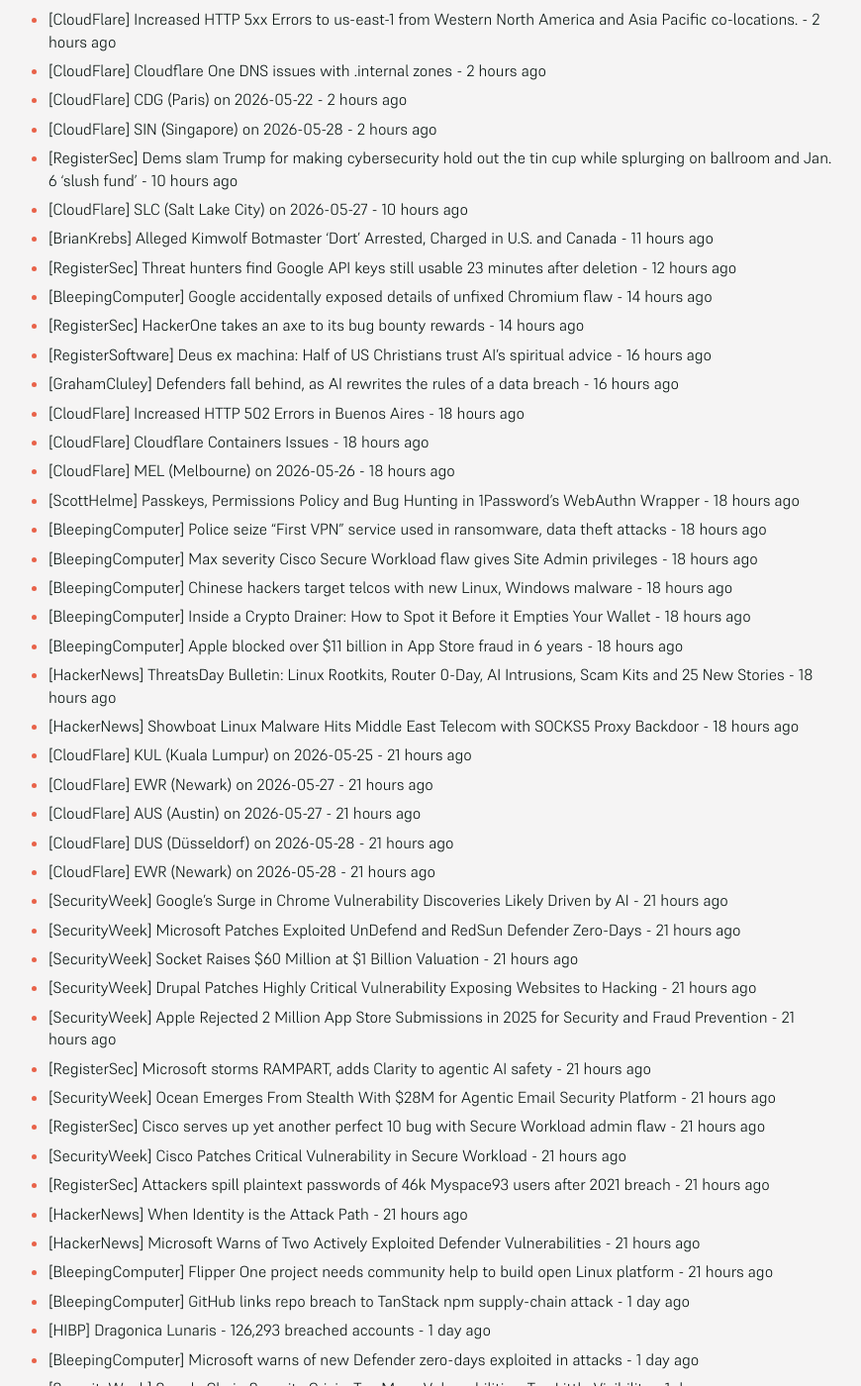
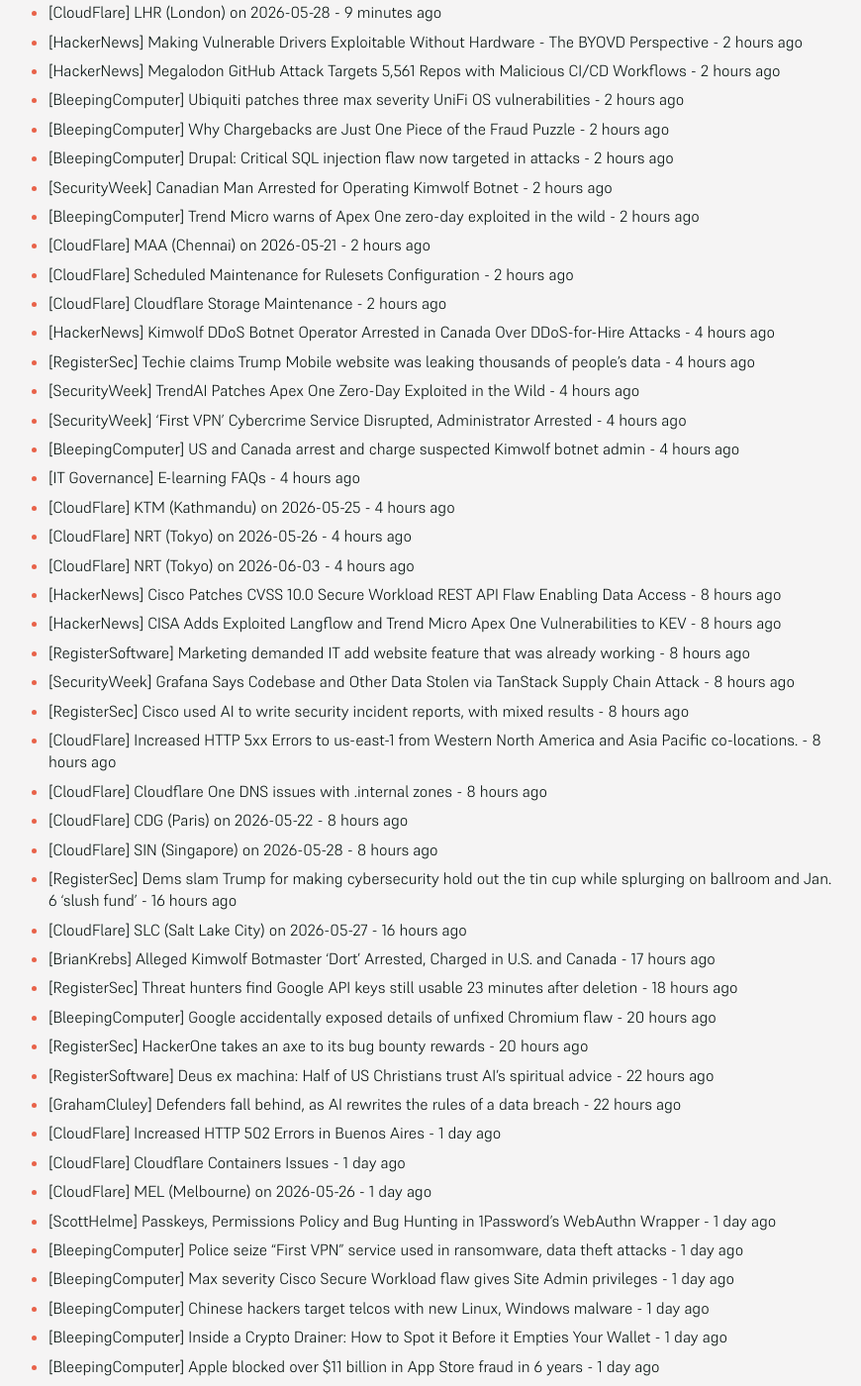
Before and after one commit to SecOpsNews/news, a Jekyll site: the page built from index.md, in a window 1280 px wide and 1400 px high, scrolled down 413 px. Shown: the whole window at 99% size, without its empty margins (215-1085 px from the left). Built offline with Jekyll 4.4.1, drawn with Linux system fonts in a browser that asks for light colours; some of the changed text lies outside the part shown.

Commit message:
New Feed

```diff
--- a/index.md
+++ b/index.md
@@ -9,52 +9,76 @@ description: Latest Updates
 
 <!-- SecOps start -->
 
-- [HackerNews] Cisco Patches CVSS 10.0 Secure Workload REST API Flaw Enabling Data Access - 2 hours ago
-- [HackerNews] CISA Adds Exploited Langflow and Trend Micro Apex One Vulnerabilities to KEV - 2 hours ago
-- [RegisterSoftware] Marketing demanded IT add website feature that was already working - 2 hours ago
-- [SecurityWeek] Grafana Says Codebase and Other Data Stolen via TanStack Supply Chain Attack - 2 hours ago
-- [RegisterSec] Cisco used AI to write security incident reports, with mixed results - 2 hours ago
-- [CloudFlare] Increased HTTP 5xx Errors to us-east-1 from Western North America and Asia Pacific co-locations. - 2 hours ago
-- [CloudFlare] Cloudflare One DNS issues with .internal zones - 2 hours ago
-- [CloudFlare] CDG (Paris) on 2026-05-22 - 2 hours ago
-- [CloudFlare] SIN (Singapore) on 2026-05-28 - 2 hours ago
-- [RegisterSec] Dems slam Trump for making cybersecurity hold out the tin cup while splurging on ballroom and Jan. 6 'slush fund' - 10 hours ago
-- [CloudFlare] SLC (Salt Lake City) on 2026-05-27 - 10 hours ago
-- [BrianKrebs] Alleged Kimwolf Botmaster ‘Dort’ Arrested, Charged in U.S. and Canada - 11 hours ago
-- [RegisterSec] Threat hunters find Google API keys still usable 23 minutes after deletion - 12 hours ago
-- [BleepingComputer] Google accidentally exposed details of unfixed Chromium flaw - 14 hours ago
-- [RegisterSec] HackerOne takes an axe to its bug bounty rewards - 14 hours ago
-- [RegisterSoftware] Deus ex machina: Half of US Christians trust AI's spiritual advice - 16 hours ago
-- [GrahamCluley] Defenders fall behind, as AI rewrites the rules of a data breach - 16 hours ago
-- [CloudFlare] Increased HTTP 502 Errors in Buenos Aires - 18 hours ago
-- [CloudFlare] Cloudflare Containers Issues - 18 hours ago
-- [CloudFlare] MEL (Melbourne) on 2026-05-26 - 18 hours ago
-- [ScottHelme] Passkeys, Permissions Policy and Bug Hunting in 1Password's WebAuthn Wrapper - 18 hours ago
-- [BleepingComputer] Police seize “First VPN” service used in ransomware, data theft attacks - 18 hours ago
-- [BleepingComputer] Max severity Cisco Secure Workload flaw gives Site Admin privileges - 18 hours ago
-- [BleepingComputer] Chinese hackers target telcos with new Linux, Windows malware - 18 hours ago
-- [BleepingComputer] Inside a Crypto Drainer: How to Spot it Before it Empties Your Wallet - 18 hours ago
-- [BleepingComputer] Apple blocked over $11 billion in App Store fraud in 6 years - 18 hours ago
-- [HackerNews] ThreatsDay Bulletin: Linux Rootkits, Router 0-Day, AI Intrusions, Scam Kits and 25 New Stories - 18 hours ago
-- [HackerNews] Showboat Linux Malware Hits Middle East Telecom with SOCKS5 Proxy Backdoor - 18 hours ago
-- [CloudFlare] KUL (Kuala Lumpur) on 2026-05-25 - 21 hours ago
-- [CloudFlare] EWR (Newark) on 2026-05-27 - 21 hours ago
-- [CloudFlare] AUS (Austin) on 2026-05-27 - 21 hours ago
-- [CloudFlare] DUS (Düsseldorf) on 2026-05-28 - 21 hours ago
-- [CloudFlare] EWR (Newark) on 2026-05-28 - 21 hours ago
-- [SecurityWeek] Google’s Surge in Chrome Vulnerability Discoveries Likely Driven by AI - 21 hours ago
-- [SecurityWeek] Microsoft Patches Exploited UnDefend and RedSun Defender Zero-Days - 21 hours ago
-- [SecurityWeek] Socket Raises $60 Million at $1 Billion Valuation - 21 hours ago
-- [SecurityWeek] Drupal Patches Highly Critical Vulnerability Exposing Websites to Hacking - 21 hours ago
-- [SecurityWeek] Apple Rejected 2 Million App Store Submissions in 2025 for Security and Fraud Prevention - 21 hours ago
-- [RegisterSec] Microsoft storms RAMPART, adds Clarity to agentic AI safety - 21 hours ago
-- [SecurityWeek] Ocean Emerges From Stealth With $28M for Agentic Email Security Platform - 21 hours ago
-- [RegisterSec] Cisco serves up yet another perfect 10 bug with Secure Workload admin flaw - 21 hours ago
-- [SecurityWeek] Cisco Patches Critical Vulnerability in Secure Workload - 21 hours ago
-- [RegisterSec] Attackers spill plaintext passwords of 46k Myspace93 users after 2021 breach - 21 hours ago
-- [HackerNews] When Identity is the Attack Path - 21 hours ago
-- [HackerNews] Microsoft Warns of Two Actively Exploited Defender Vulnerabilities - 21 hours ago
-- [BleepingComputer] Flipper One project needs community help to build open Linux platform - 21 hours ago
+- [BleepingComputer] Former US execs plead guilty to aiding tech support scammers - 9 minutes ago
+- [SecurityWeek] In Other News: Industrial Router Exploitation, CISA KEV Nomination Form, Gas Station Hacking - 9 minutes ago
+- [CloudFlare] FRA (Frankfurt) on 2026-05-22 - 9 minutes ago
+- [CloudFlare] Cloudflare Dashboard and Cloudflare API service issues - 9 minutes ago
+- [CloudFlare] LHR (London) on 2026-05-28 - 9 minutes ago
+- [HackerNews] Making Vulnerable Drivers Exploitable Without Hardware - The BYOVD Perspective - 2 hours ago
+- [HackerNews] Megalodon GitHub Attack Targets 5,561 Repos with Malicious CI/CD Workflows - 2 hours ago
+- [BleepingComputer] Ubiquiti patches three max severity UniFi OS vulnerabilities - 2 hours ago
+- [BleepingComputer] Why Chargebacks are Just One Piece of the Fraud Puzzle - 2 hours ago
+- [BleepingComputer] Drupal: Critical SQL injection flaw now targeted in attacks - 2 hours ago
+- [SecurityWeek] Canadian Man Arrested for Operating Kimwolf Botnet - 2 hours ago
+- [BleepingComputer] Trend Micro warns of Apex One zero-day exploited in the wild - 2 hours ago
+- [CloudFlare] MAA (Chennai) on 2026-05-21 - 2 hours ago
+- [CloudFlare] Scheduled Maintenance for Rulesets Configuration - 2 hours ago
+- [CloudFlare] Cloudflare Storage Maintenance - 2 hours ago
+- [HackerNews] Kimwolf DDoS Botnet Operator Arrested in Canada Over DDoS-for-Hire Attacks - 4 hours ago
+- [RegisterSec] Techie claims Trump Mobile website was leaking thousands of people's data - 4 hours ago
+- [SecurityWeek] TrendAI Patches Apex One Zero-Day Exploited in the Wild - 4 hours ago
+- [SecurityWeek] ‘First VPN’ Cybercrime Service Disrupted, Administrator Arrested - 4 hours ago
+- [BleepingComputer] US and Canada arrest and charge suspected Kimwolf botnet admin - 4 hours ago
+- [IT Governance] E-learning FAQs - 4 hours ago
+- [CloudFlare] KTM (Kathmandu) on 2026-05-25 - 4 hours ago
+- [CloudFlare] NRT (Tokyo) on 2026-05-26 - 4 hours ago
+- [CloudFlare] NRT (Tokyo) on 2026-06-03 - 4 hours ago
+- [HackerNews] Cisco Patches CVSS 10.0 Secure Workload REST API Flaw Enabling Data Access - 8 hours ago
+- [HackerNews] CISA Adds Exploited Langflow and Trend Micro Apex One Vulnerabilities to KEV - 8 hours ago
+- [RegisterSoftware] Marketing demanded IT add website feature that was already working - 8 hours ago
+- [SecurityWeek] Grafana Says Codebase and Other Data Stolen via TanStack Supply Chain Attack - 8 hours ago
+- [RegisterSec] Cisco used AI to write security incident reports, with mixed results - 8 hours ago
+- [CloudFlare] Increased HTTP 5xx Errors to us-east-1 from Western North America and Asia Pacific co-locations. - 8 hours ago
+- [CloudFlare] Cloudflare One DNS issues with .internal zones - 8 hours ago
+- [CloudFlare] CDG (Paris) on 2026-05-22 - 8 hours ago
+- [CloudFlare] SIN (Singapore) on 2026-05-28 - 8 hours ago
+- [RegisterSec] Dems slam Trump for making cybersecurity hold out the tin cup while splurging on ballroom and Jan. 6 'slush fund' - 16 hours ago
+- [CloudFlare] SLC (Salt Lake City) on 2026-05-27 - 16 hours ago
+- [BrianKrebs] Alleged Kimwolf Botmaster ‘Dort’ Arrested, Charged in U.S. and Canada - 17 hours ago
+- [RegisterSec] Threat hunters find Google API keys still usable 23 minutes after deletion - 18 hours ago
+- [BleepingComputer] Google accidentally exposed details of unfixed Chromium flaw - 20 hours ago
+- [RegisterSec] HackerOne takes an axe to its bug bounty rewards - 20 hours ago
+- [RegisterSoftware] Deus ex machina: Half of US Christians trust AI's spiritual advice - 22 hours ago
+- [GrahamCluley] Defenders fall behind, as AI rewrites the rules of a data breach - 22 hours ago
+- [CloudFlare] Increased HTTP 502 Errors in Buenos Aires - 1 day ago
+- [CloudFlare] Cloudflare Containers Issues - 1 day ago
+- [CloudFlare] MEL (Melbourne) on 2026-05-26 - 1 day ago
+- [ScottHelme] Passkeys, Permissions Policy and Bug Hunting in 1Password's WebAuthn Wrapper - 1 day ago
+- [BleepingComputer] Police seize “First VPN” service used in ransomware, data theft attacks - 1 day ago
+- [BleepingComputer] Max severity Cisco Secure Workload flaw gives Site Admin privileges - 1 day ago
+- [BleepingComputer] Chinese hackers target telcos with new Linux, Windows malware - 1 day ago
+- [BleepingComputer] Inside a Crypto Drainer: How to Spot it Before it Empties Your Wallet - 1 day ago
+- [BleepingComputer] Apple blocked over $11 billion in App Store fraud in 6 years - 1 day ago
+- [HackerNews] ThreatsDay Bulletin: Linux Rootkits, Router 0-Day, AI Intrusions, Scam Kits and 25 New Stories - 1 day ago
+- [HackerNews] Showboat Linux Malware Hits Middle East Telecom with SOCKS5 Proxy Backdoor - 1 day ago
+- [CloudFlare] KUL (Kuala Lumpur) on 2026-05-25 - 1 day ago
+- [CloudFlare] EWR (Newark) on 2026-05-27 - 1 day ago
+- [CloudFlare] AUS (Austin) on 2026-05-27 - 1 day ago
+- [CloudFlare] DUS (Düsseldorf) on 2026-05-28 - 1 day ago
+- [CloudFlare] EWR (Newark) on 2026-05-28 - 1 day ago
+- [SecurityWeek] Google’s Surge in Chrome Vulnerability Discoveries Likely Driven by AI - 1 day ago
+- [SecurityWeek] Microsoft Patches Exploited UnDefend and RedSun Defender Zero-Days - 1 day ago
+- [SecurityWeek] Socket Raises $60 Million at $1 Billion Valuation - 1 day ago
+- [SecurityWeek] Drupal Patches Highly Critical Vulnerability Exposing Websites to Hacking - 1 day ago
+- [SecurityWeek] Apple Rejected 2 Million App Store Submissions in 2025 for Security and Fraud Prevention - 1 day ago
+- [RegisterSec] Microsoft storms RAMPART, adds Clarity to agentic AI safety - 1 day ago
+- [SecurityWeek] Ocean Emerges From Stealth With $28M for Agentic Email Security Platform - 1 day ago
+- [RegisterSec] Cisco serves up yet another perfect 10 bug with Secure Workload admin flaw - 1 day ago
+- [SecurityWeek] Cisco Patches Critical Vulnerability in Secure Workload - 1 day ago
+- [RegisterSec] Attackers spill plaintext passwords of 46k Myspace93 users after 2021 breach - 1 day ago
+- [HackerNews] When Identity is the Attack Path - 1 day ago
+- [HackerNews] Microsoft Warns of Two Actively Exploited Defender Vulnerabilities - 1 day ago
+- [BleepingComputer] Flipper One project needs community help to build open Linux platform - 1 day ago
 - [BleepingComputer] GitHub links repo breach to TanStack npm supply-chain attack - 1 day ago
 - [HIBP] Dragonica Lunaris - 126,293 breached accounts - 1 day ago
 - [BleepingComputer] Microsoft warns of new Defender zero-days exploited in attacks - 1 day ago
@@ -99,46 +123,26 @@ description: Latest Updates
 - [CloudFlare] NRT (Tokyo) on 2026-05-20 - 1 day ago
 - [CloudFlare] Workers subrequests returning 1006 - 1 day ago
 - [CloudFlare] MEL (Melbourne) on 2026-05-26 - 1 day ago
-- [SecurityWeek] Anthropic Silently Patches Claude Code Sandbox Bypass - 1 day ago
-- [HackerNews] Agent AI is Coming. Are You Ready? - 1 day ago
-- [SecurityWeek] 1Password Teams With OpenAI to Stop AI Coding Agents From Leaking Credentials - 1 day ago
-- [HackerNews] Webworm Deploys EchoCreep and GraphWorm Backdoors Using Discord and MS Graph API - 1 day ago
-- [SecurityWeek] AI-Powered App Attacks Are Faster, More Frequent and Harder to Stop - 1 day ago
-- [HackerNews] Microsoft Takes Down Malware-Signing Service Behind Ransomware Attacks - 1 day ago
-- [SecurityWeek] Microsoft Rolls Out Mitigations for ‘YellowKey’ BitLocker Bypass - 1 day ago
-- [SecurityWeek] Quantum Bridge Raises $8 Million for Quantum-Safe Key Distribution Solution - 1 day ago
-- [IT Governance] 101 Ways to Engage Your Colleagues in Data Protection - 1 day ago
-- [ScottHelme] Open-Sourcing passkeys-php: A Security-Focused WebAuthn Library for PHP - 1 day ago
-- [IT Governance] Your ‘Meet the Team’ Page: The Security Risks of Corporate Visibility - 1 day ago
-- [BleepingComputer] Drupal critical update to fix bug with high exploitation risk - 1 day ago
-- [BleepingComputer] Identity Alone Isn't Enough: Why Device Security Has to Share the Load - 1 day ago
-- [BleepingComputer] Grafana breach caused by missed token rotation after TanStack attack - 1 day ago
-- [CloudFlare] Increased HTTP 502 Errors in Buenos Aires - 1 day ago
-- [CloudFlare] PayPal Billing Issues - 1 day ago
-- [CloudFlare] EWR (Newark) on 2026-05-26 - 1 day ago
-- [CloudFlare] AUS (Austin) on 2026-05-26 - 1 day ago
-- [CloudFlare] EWR (Newark) on 2026-05-27 - 1 day ago
-- [CloudFlare] DUS (Düsseldorf) on 2026-05-28 - 1 day ago
-- [HackerNews] Microsoft Releases Mitigation for YellowKey BitLocker Bypass CVE-2026-45585 Exploit - 1 day ago
-- [HackerNews] Typosquatting Is No Longer a User Problem. It's a Supply Chain Problem - 1 day ago
-- [SecurityWeek] GitHub Confirms Hack Impacting 3,800 Internal Repositories - 1 day ago
-- [HackerNews] GitHub Breached — Employee Device Hack Led to Exfiltration of 3,800+ Internal Repos - 1 day ago
-- [SecurityWeek] Virtual Event Today: Threat Detection & Incident Response Summit - 1 day ago
-- [SecurityWeek] Real-World ICS Security Tales From the Trenches - 1 day ago
-- [SecurityWeek] Caught Off Guard: Securing AI After It Hits Production - 1 day ago
-- [SecurityWeek] Over 320 NPM Packages Hit by Fresh Mini Shai-Hulud Supply Chain Attack - 1 day ago
-- [RegisterSec] London's police asked Big Tech for comms data over 700,000 times last year - 1 day ago
-- [RegisterSec] GitHub says internal repos exfiltrated after poisoned VS Code extension attack - 1 day ago
-- [BleepingComputer] Exploit released for new PinTheft Arch Linux root escalation flaw - 1 day ago
-- [CloudFlare] ICN (Seoul) on 2026-05-19 - 1 day ago
-- [BleepingComputer] Microsoft shares mitigation for YellowKey Windows zero-day - 2 days ago
-- [BleepingComputer] GitHub confirms breach of 3,800 repos via malicious VSCode extension - 2 days ago
-- [GrahamCluley] FBI warns students and staff that ShinyHunters may come knocking after Canvas breach - 2 days ago
-- [HackerNews] Grafana GitHub Breach Exposes Source Code via TanStack npm Attack - 2 days ago
-- [CloudFlare] MIA (Miami) on 2026-05-21 - 2 days ago
-- [HackerNews] GitHub Investigating TeamPCP Claimed Breach of ~4,000 Internal Repositories - 2 days ago
-- [BleepingComputer] GitHub investigates internal repositories breach claimed by TeamPCP - 2 days ago
-- [SecurityWeek] Verizon DBIR 2026: Vulnerability Exploitation Overtakes Credential Theft as Top Breach Vector - 2 days ago
+- [SecurityWeek] Anthropic Silently Patches Claude Code Sandbox Bypass - 2 days ago
+- [HackerNews] Agent AI is Coming. Are You Ready? - 2 days ago
+- [SecurityWeek] 1Password Teams With OpenAI to Stop AI Coding Agents From Leaking Credentials - 2 days ago
+- [HackerNews] Webworm Deploys EchoCreep and GraphWorm Backdoors Using Discord and MS Graph API - 2 days ago
+- [SecurityWeek] AI-Powered App Attacks Are Faster, More Frequent and Harder to Stop - 2 days ago
+- [HackerNews] Microsoft Takes Down Malware-Signing Service Behind Ransomware Attacks - 2 days ago
+- [SecurityWeek] Microsoft Rolls Out Mitigations for ‘YellowKey’ BitLocker Bypass - 2 days ago
+- [SecurityWeek] Quantum Bridge Raises $8 Million for Quantum-Safe Key Distribution Solution - 2 days ago
+- [IT Governance] 101 Ways to Engage Your Colleagues in Data Protection - 2 days ago
+- [ScottHelme] Open-Sourcing passkeys-php: A Security-Focused WebAuthn Library for PHP - 2 days ago
+- [IT Governance] Your ‘Meet the Team’ Page: The Security Risks of Corporate Visibility - 2 days ago
+- [BleepingComputer] Drupal critical update to fix bug with high exploitation risk - 2 days ago
+- [BleepingComputer] Identity Alone Isn't Enough: Why Device Security Has to Share the Load - 2 days ago
+- [BleepingComputer] Grafana breach caused by missed token rotation after TanStack attack - 2 days ago
+- [CloudFlare] Increased HTTP 502 Errors in Buenos Aires - 2 days ago
+- [CloudFlare] PayPal Billing Issues - 2 days ago
+- [CloudFlare] EWR (Newark) on 2026-05-26 - 2 days ago
+- [CloudFlare] AUS (Austin) on 2026-05-26 - 2 days ago
+- [CloudFlare] EWR (Newark) on 2026-05-27 - 2 days ago
+- [CloudFlare] DUS (Düsseldorf) on 2026-05-28 - 2 days ago
 - [RegisterSoftware] Frustrated franchisee sues Pizza Hut over crappy kitchen AI - 2 days ago
 - [DataBreaches] Russian-linked hackers appear to have launched a crippling cyberattack on Western New Mexico University - 1 year ago
 - [DataBreaches] SK Telecom vows to take full responsibility for damage from recent data leak - 1 year ago
```
